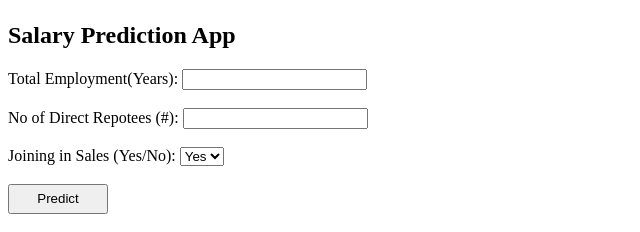
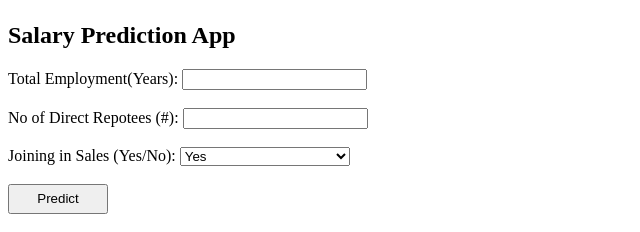
Before and after one commit to Accelerate-AI/salary-pred-app, a Flask app: page / in a window 1280 px wide. Shown: the part 58-290 px from the top of the page, without its empty margins (0-640 px from the left). Run offline with Flask 2, Linux system fonts and the light colour scheme; parts of the project's set-up code (start-up, migrations or seed data) failed here and were passed over.

Commit message:
Update index.html

```diff
--- a/templates/index.html
+++ b/templates/index.html
@@ -26,7 +26,7 @@
 		<input type="text" id="DirectRepotees" name="DirectRepotees" required="required">
 		<br><br>
     		<label for="Sales">Joining in Sales (Yes/No):</label>
-    		<select id="Sales" name="Sales" required="required">
+    		<select id="Sales" name="Sales" style="width:170px;" required="required">
       			<option value="1">Yes</option>
       			<option value="0">No</option>
 
```
